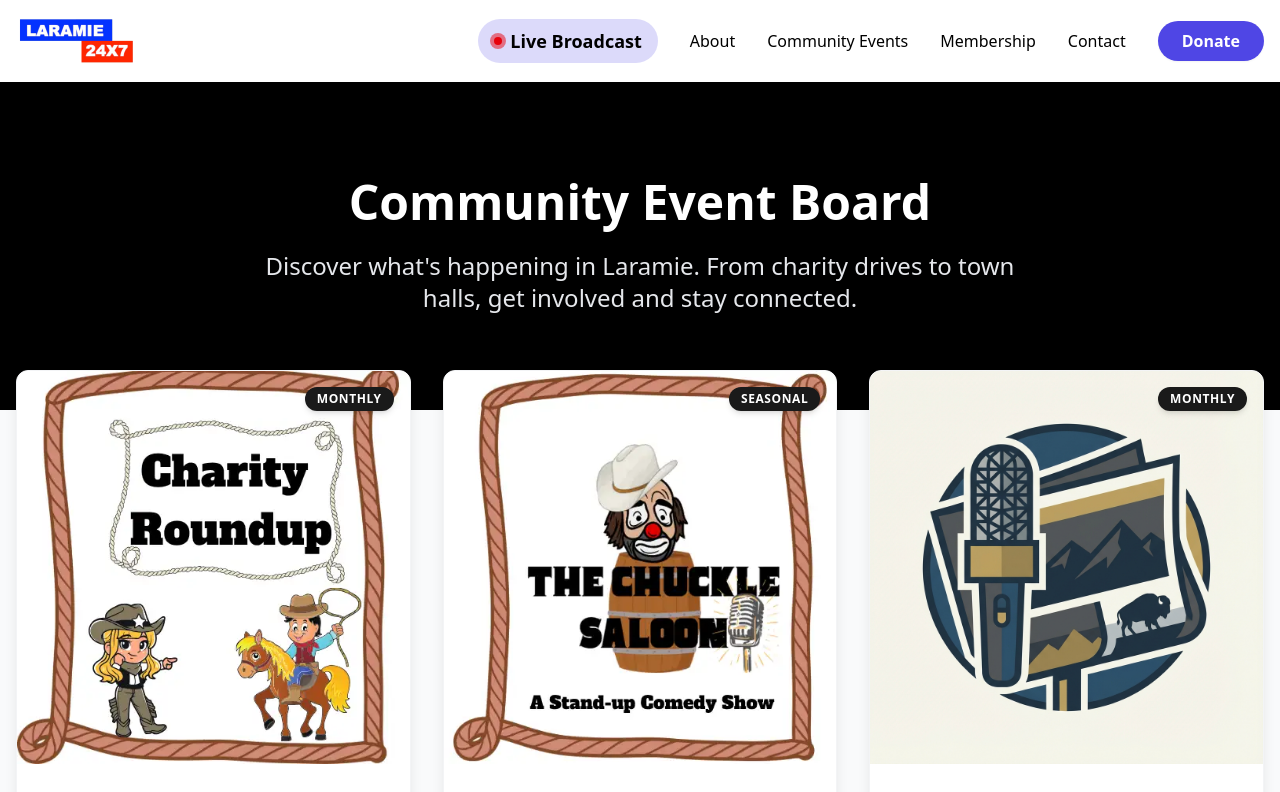
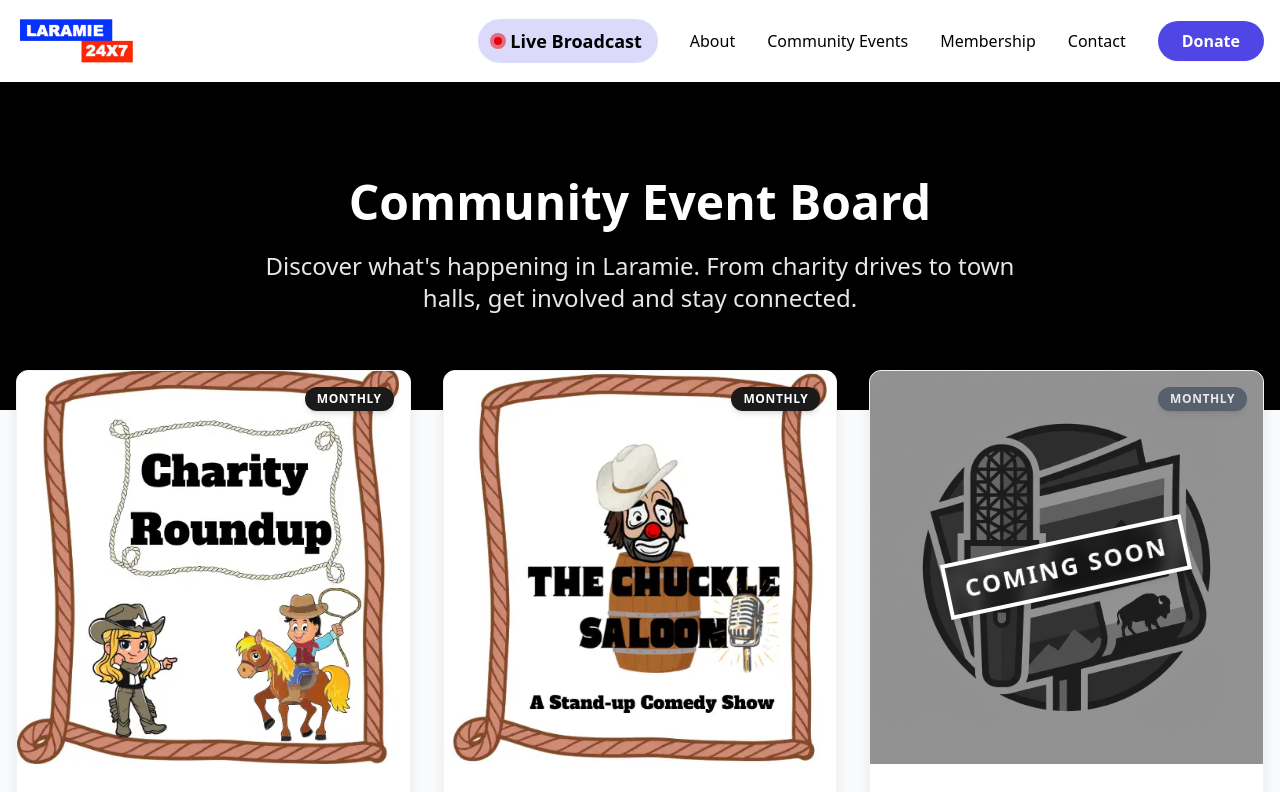
Before and after one commit to Laramie247/laramie247, a Next.js app: page /event_board in a window 1280 px wide. Shown: the top 792 px of the page. Built offline with nearby package versions, Linux system fonts and the light colour scheme.

Commit message:
update events and community details

```diff
--- /dev/null
+++ b/components/ComingSoonUpsell.tsx
@@ -0,0 +1,54 @@
+import React from 'react';
+import Link from 'next/link';
+import { FaCrown } from 'react-icons/fa';
+
+interface ComingSoonUpsellProps {
+    title: string;
+    tagline?: string;
+}
+
+const ComingSoonUpsell: React.FC<ComingSoonUpsellProps> = ({ title, tagline }) => {
+    return (
+        <div className="bg-gradient-to-br from-indigo-900 via-purple-900 to-indigo-900 rounded-3xl p-8 md:p-12 text-white shadow-2xl relative overflow-hidden my-12 border border-purple-500/30">
+            {/* Background Effects */}
+            <div className="absolute top-0 right-0 -mr-16 -mt-16 w-64 h-64 bg-purple-500 rounded-full mix-blend-multiply filter blur-3xl opacity-20 animate-pulse"></div>
+            <div className="absolute bottom-0 left-0 -ml-16 -mb-16 w-64 h-64 bg-indigo-500 rounded-full mix-blend-multiply filter blur-3xl opacity-20 animate-pulse delay-1000"></div>
+
+            <div className="relative z-10 flex flex-col items-center text-center">
+                <div className="w-16 h-16 bg-white/10 backdrop-blur-md rounded-2xl flex items-center justify-center mb-6 shadow-inner ring-1 ring-white/20">
+                    <FaCrown className="text-3xl text-yellow-400" />
+                </div>
+
+                <h2 className="text-3xl md:text-4xl font-black mb-4 tracking-tight">Can't wait?</h2>
+
+                <p className="text-lg text-purple-100 max-w-2xl mb-8 leading-relaxed">
+                    We're working hard to bring <span className="font-bold text-white">{title}</span> to you. {tagline} Become a member at the <span className="text-yellow-400 font-bold">Jackalope</span> level to support our team and speed up production!
+                </p>
+                <p className="text-xs text-purple-300 uppercase tracking-widest font-semibold"> Your support powers independent local media</p>
+
+                <div className="flex flex-col sm:flex-row gap-4 w-full justify-center">
+                    <Link
+                        href="/membership"
+                        className="inline-flex items-center justify-center px-8 py-4 bg-white text-indigo-900 font-bold rounded-xl hover:bg-gray-100 transition-colors shadow-lg hover:shadow-xl hover:-translate-y-1 transform duration-200"
+                    >
+                        Become a Member
+                    </Link>
+                    <Link
+                        href="https://www.paypal.com/us/fundraiser/charity/5150763"
+                        target="_blank"
+                        rel="noopener noreferrer"
+                        className="inline-flex items-center justify-center px-8 py-4 bg-purple-800/50 backdrop-blur-sm border border-purple-400/30 text-white font-bold rounded-xl hover:bg-purple-800/70 transition-all shadow-lg"
+                    >
+                        Make a Donation
+                    </Link>
+                </div>
+
+                <p className="mt-6 text-xs text-purple-300 uppercase tracking-widest font-semibold">
+                    Your support powers independent local media
+                </p>
+            </div>
+        </div>
+    );
+};
+
+export default ComingSoonUpsell;
--- a/components/EventCard.tsx
+++ b/components/EventCard.tsx
@@ -15,11 +15,26 @@ const EventCard: React.FC<EventCardProps> = ({ event }) => {
                     src={event.image}
                     alt={event.title}
                     fill
-                    className="object-cover group-hover:scale-105 transition-transform duration-500"
+                    className={`object-cover transition-transform duration-500 ${event.isComingSoon ? 'grayscale brightness-[0.6]' : 'group-hover:scale-105'
+                        }`}
                 />
-                <div className="absolute top-4 right-4 bg-primary text-white text-xs font-bold px-3 py-1 rounded-full uppercase tracking-wider shadow-md">
-                    {event.frequency}
-                </div>
+                {event.isComingSoon && (
+                    <div className="absolute inset-0 flex items-center justify-center z-10">
+                        <span className="text-white font-black text-2xl uppercase tracking-widest drop-shadow-md border-4 border-white px-4 py-2 bg-black/30 backdrop-blur-sm -rotate-12">
+                            Coming Soon
+                        </span>
+                    </div>
+                )}
+                {!event.isComingSoon && (
+                    <div className="absolute top-4 right-4 bg-primary text-white text-xs font-bold px-3 py-1 rounded-full uppercase tracking-wider shadow-md">
+                        {event.frequency}
+                    </div>
+                )}
+                {event.isComingSoon && (
+                    <div className="absolute top-4 right-4 bg-gray-600 text-white text-xs font-bold px-3 py-1 rounded-full uppercase tracking-wider shadow-md opacity-80">
+                        {event.frequency}
+                    </div>
+                )}
             </div>
             <div className="p-6 flex flex-col flex-grow">
                 <h3 className="text-xl font-bold text-gray-800 mb-2 group-hover:text-primary transition-colors">
--- a/components/EventDetails.tsx
+++ b/components/EventDetails.tsx
@@ -5,6 +5,7 @@ import Image from 'next/image';
 import Link from 'next/link';
 import { FaArrowLeft, FaFacebook, FaLink, FaYoutube } from 'react-icons/fa';
 import { Event } from '@/data/communityEvents';
+import ComingSoonUpsell from './ComingSoonUpsell';
 
 const iconMap: { [key: string]: React.ElementType } = {
     FaFacebook: FaFacebook,
@@ -45,9 +46,16 @@ export default function EventDetails({ event }: { event: Event }) {
                                 src={event.image}
                                 alt={event.title}
                                 fill
-                                className="object-cover"
+                                className={`object-cover ${event.isComingSoon ? 'grayscale brightness-[0.7]' : ''}`}
                                 priority
                             />
+                            {event.isComingSoon && (
+                                <div className="absolute inset-0 flex items-center justify-center z-10">
+                                    <span className="text-white font-black text-4xl uppercase tracking-widest drop-shadow-lg border-4 border-white px-6 py-3 bg-black/30 backdrop-blur-sm -rotate-12 transform scale-125">
+                                        Coming Soon
+                                    </span>
+                                </div>
+                            )}
                         </div>
                     </div>
                 </motion.div>
@@ -60,8 +68,15 @@ export default function EventDetails({ event }: { event: Event }) {
                     className="text-center"
                 >
                     {/* Meta Badge */}
-                    <div className="inline-flex items-center px-4 py-1.5 rounded-full bg-blue-50 text-blue-700 text-xs font-bold uppercase tracking-wider mb-6 shadow-sm ring-1 ring-blue-100">
-                        {event.frequency}
+                    <div className="flex justify-center gap-3 mb-6">
+                        <div className="inline-flex items-center px-4 py-1.5 rounded-full bg-blue-50 text-blue-700 text-xs font-bold uppercase tracking-wider shadow-sm ring-1 ring-blue-100">
+                            {event.frequency}
+                        </div>
+                        {event.isComingSoon && (
+                            <div className="inline-flex items-center px-4 py-1.5 rounded-full bg-purple-50 text-purple-700 text-xs font-bold uppercase tracking-wider shadow-sm ring-1 ring-purple-100 animate-pulse">
+                                Coming Soon
+                            </div>
+                        )}
                     </div>
 
                     {/* Title */}
@@ -74,11 +89,19 @@ export default function EventDetails({ event }: { event: Event }) {
                         {event.detailedDescription}
                     </div>
 
+                    {/* Coming Soon Upsell */}
+                    {event.isComingSoon && (
+                        <ComingSoonUpsell
+                            title={event.title}
+                            tagline={event.comingSoonTagline}
+                        />
+                    )}
+
                     {/* Divider */}
-                    <div className="w-24 h-1 bg-gray-200 rounded-full mx-auto mb-12" />
+                    {!event.isComingSoon && <div className="w-24 h-1 bg-gray-200 rounded-full mx-auto mb-12" />}
 
                     {/* Social / Connect Actions */}
-                    {event.socials && event.socials.length > 0 && (
+                    {event.socials && event.socials.length > 0 && !event.isComingSoon && (
                         <div className="flex flex-col items-center gap-6">
                             <h3 className="text-xs font-bold text-gray-400 uppercase tracking-[0.2em]">
                                 Connect & Follow
--- a/data/communityEvents.ts
+++ b/data/communityEvents.ts
@@ -11,6 +11,8 @@ export interface Event {
     image: string;
     heroImage: string;
     frequency: string;
+    isComingSoon?: boolean;
+    comingSoonTagline?: string;
 }
 
 export const events: Event[] = [
@@ -32,7 +34,7 @@ export const events: Event[] = [
         socials: [],
         image: "/images/events/chuckle-saloon.webp",
         heroImage: "/images/events/chuckle-saloon.webp",
-        frequency: "Seasonal"
+        frequency: "Monthly"
     },
     {
         title: "Equality State News",
@@ -42,7 +44,9 @@ export const events: Event[] = [
         socials: [],
         image: "/images/events/equality-state-news.png",
         heroImage: "/images/events/equality-state-news.png",
-        frequency: "Monthly"
+        frequency: "Monthly",
+        isComingSoon: true,
+        comingSoonTagline: "Quality journalism takes time and resources."
     },
     {
         title: "PVA Laramie Stream",
```
